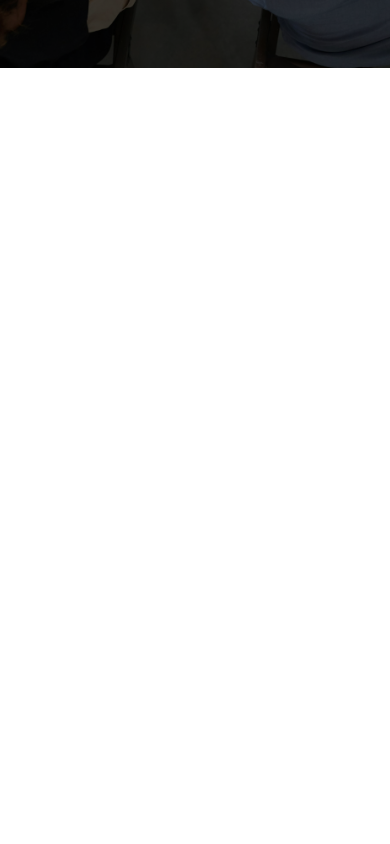
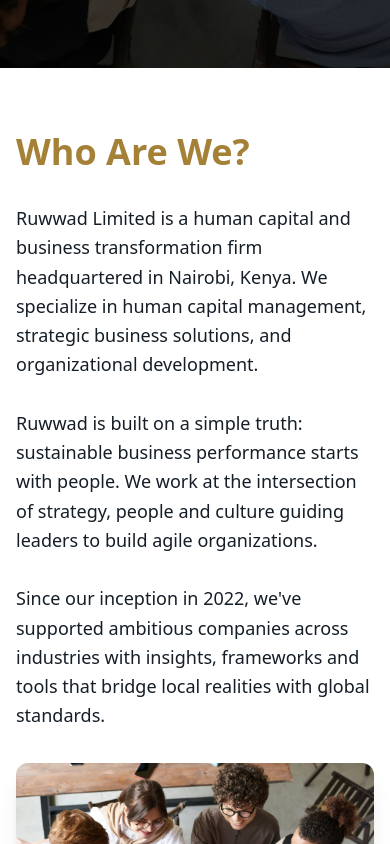
Before and after one commit to KaizeninCode/ruwwaid, a Next.js app: page / in a window 390 px wide. Shown: the part 840-1684 px from the top of the page. Before the commit the page ends 908 px from the top, so only its background shows below. Built offline with nearby package versions, Linux system fonts and the light colour scheme.

Commit message:
about us section

```diff
--- a/app/components/Header.tsx
+++ b/app/components/Header.tsx
@@ -15,7 +15,7 @@
       </a>
       <nav className='flex justify-around gap-16 text-lg'>
         {navLinks.map((link) => (
-            <a href={link.href} key={link.href} className='hover:text-[#a47138] hover:scale-102 transition duration-700 ease-in-out'>{link.name}</a>
+            <a href={link.href} key={link.href} className='hover:text-[#a47138] hover:scale-102 text-xl transition duration-700 ease-in-out'>{link.name}</a>
         ))}
       </nav>
     </header>
--- a/app/page.tsx
+++ b/app/page.tsx
@@ -1,12 +1,14 @@
 import React from 'react'
 import MobileNav from './components/MobileNav'
 import HeroSection from './sections/HeroSection'
+import AboutUs from './sections/AboutUs'
 
 function HomePage() {
   return (
     <>
     <MobileNav/>
     <HeroSection/>
+    <AboutUs/>
     </>
   )
 }
--- /dev/null
+++ b/app/sections/AboutUs.tsx
@@ -0,0 +1,63 @@
+import React from 'react'
+
+const AboutUs = () => {
+    const coreValues = [
+        {name: 'Integrity', description: ' We act with honesty, clarity and accountability in everything we do.'},
+        {name: 'Excellence', description: ' We strive for the highest professional standards in all we do.'},
+        {name: 'Client Centricity', description: '  Every solution is built around your unique culture and goals.'},
+        {name: 'Empowerment', description: ' We build internal capabilities to future-proof your business.'},
+        {name: 'Impact', description: '  We are here to drive meaningful, measurable change.'},
+    ]
+  return (
+    <section id='about-us' className='max-w-7xl mx-auto px-4 py-16 min-h-screen'>
+      <div className="max-lg:flex max-lg:flex-col grid grid-cols-2 lg:gap-32 gap-8">
+        <div className="flex flex-col">
+            <h2 className="font-bold text-[#a48137] lg:text-6xl text-4xl md:text-center mb-8">Who Are We?</h2>
+            <p className='lg:text-2xl text-lg text-[#151e27] leading-relaxed'>
+            Ruwwad Limited is a human capital and business transformation firm headquartered in Nairobi, Kenya.
+            We specialize in human capital management, strategic business solutions, and organizational development.
+            <br /><br />
+            Ruwwad is built on a simple truth: sustainable business performance starts with people.
+            We work at the intersection of strategy, people and culture guiding leaders to build agile organizations.
+            <br /><br />
+            Since our inception in 2022, we've supported ambitious companies across industries with insights,
+            frameworks and tools that bridge local realities with global standards.
+            </p>
+        </div>
+        <div className="rounded-xl shadow-xl bg-[url(/people.jpg)] bg-center bg-cover max-lg:h-96 w-full"/>
+      </div>
+      {/* mission, vision and core values */}
+      <div className="grid grid-cols-2 lg:mt-32 mt-8 gap-8 max-lg:grid-cols-1">
+        <div className="flex flex-col items-center p-4">
+            <h3 className="font-bold lg:text-5xl text-3xl text-[#a48137] mb-4">Our Mission</h3>
+            <p className='lg:text-2xl md:text-xl text-lg leading-relaxed'>
+            To empower organizations and individuals through human-centered,
+            high-impact consulting solutions that drive performance, ensure compliance
+            and create lasting business value.
+            </p>
+        </div>
+        <div className="flex flex-col items-center p-4">
+            <h3 className="font-bold lg:text-5xl text-3xl text-[#a48137] mb-4">Our Vision</h3>
+            <p className='lg:text-2xl md:text-xl text-lg leading-relaxed'>
+            To become Africa&apos;s most trusted partner for strategic HR and business transformation,
+            and to be renowned for delivering with integrity, precision and measurable impact.
+            </p>
+        </div>
+      </div>
+        <div className="grid lg:grid-cols-2 mx-auto md:mt-24 lg:gap-32 md:gap-16 gap-4">
+            <div className="rounded-xl shadow-xl bg-[url(/values.jpg)] bg-center bg-cover max-lg:h-96 w-full h-full"/>
+            <div className="p-4 max-md:text-center">
+                <h3 className="font-bold lg:text-5xl text-3xl text-[#a48137] mb-4">Our Core Values</h3>
+                {coreValues.map((value) => (
+                    <div className='mb-8 flex flex-col' key={value.name}>
+                        <h4 className='font-semibold lg:text-3xl text-xl text-[#151e27] mb-2'>{value.name}</h4>
+                        <p className='lg:text-xl md:text-lg text-[#151e27]'>{value.description}</p>
+                    </div>
+                ))}
+            </div>
+        </div>
+    </section>
+  )
+}
+
+export default AboutUs
```
Also changed, not shown: public/people.jpg (added), 1 other file (tests, documents, lock files or other folders).
